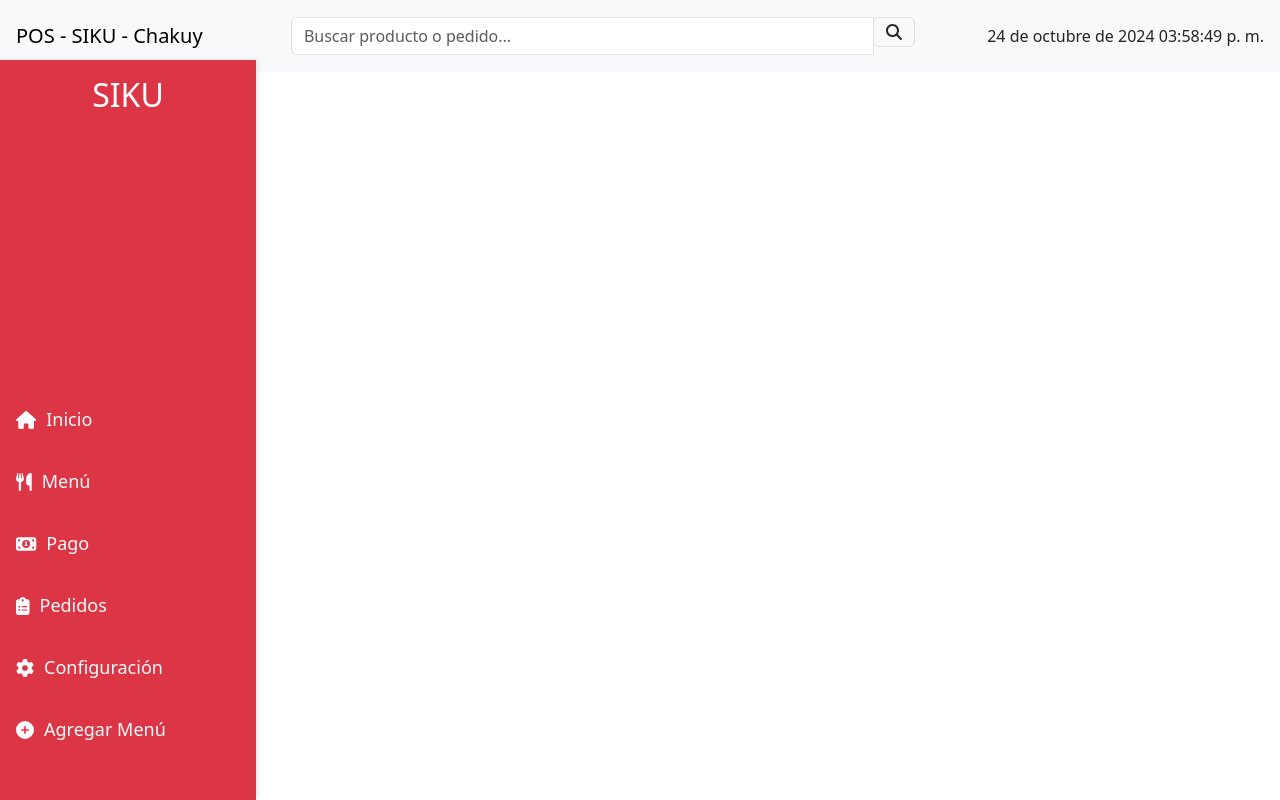
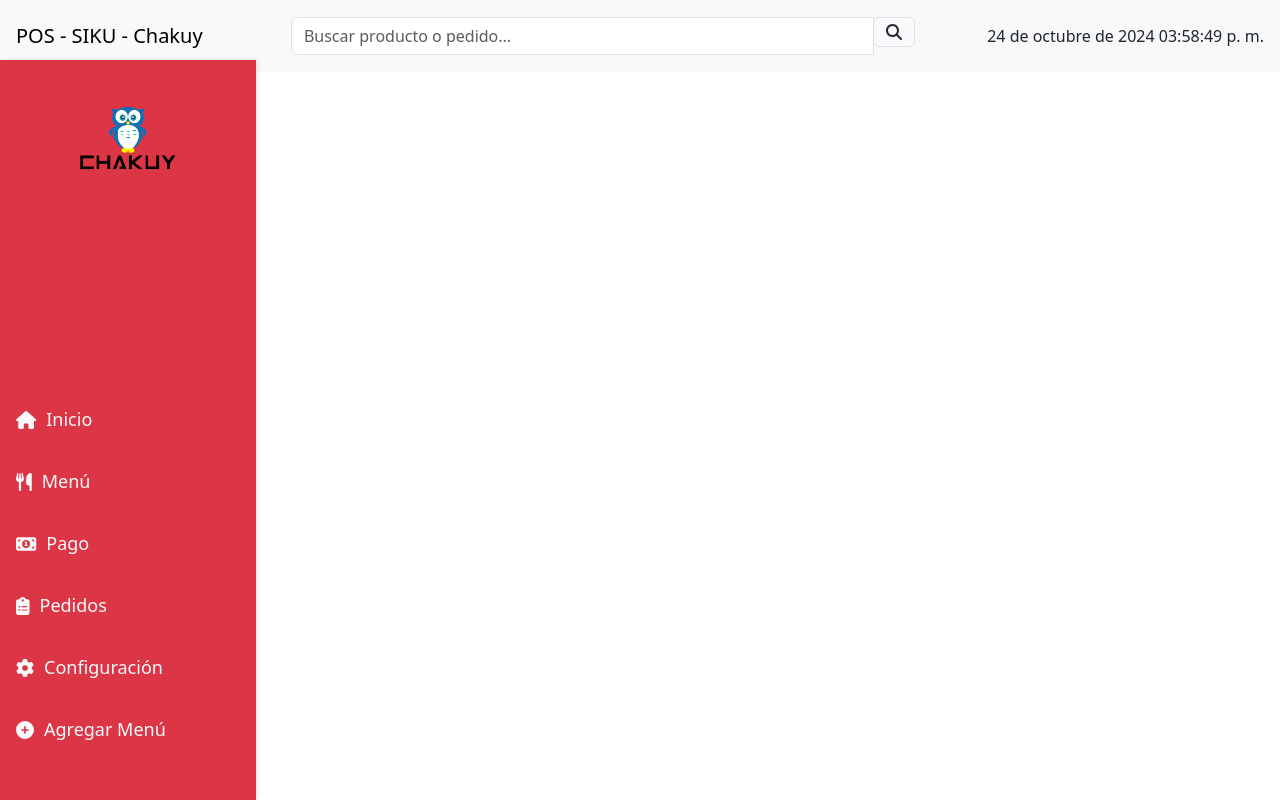
Before and after one commit to tasajos/siku, a React (Create React App) app in the folder siku/: page / in a window 1280 px wide. Built offline with nearby package versions, Linux system fonts and the light colour scheme; no server answers.

Commit message:
actualizar_barra_lateral

```diff
--- a/siku/src/Components/Layout/BarraLateral.css
+++ b/siku/src/Components/Layout/BarraLateral.css
@@ -43,3 +43,12 @@
   .barra-lateral .mr-2 {
     margin-right: 10px;
   }
+
+  .barra-lateral .logo {
+    text-align: center;
+  }
+
+  .barra-lateral .logo-img {
+    border-radius: 30%; /* Hacer el logo redondo */
+    margin-bottom: 5px;
+  }
--- a/siku/src/Components/Layout/BarraLateral.js
+++ b/siku/src/Components/Layout/BarraLateral.js
@@ -1,14 +1,17 @@
 import React from 'react';
 import { Link } from 'react-router-dom';
 import { FontAwesomeIcon } from '@fortawesome/react-fontawesome';
-import { faHome, faUtensils, faMoneyBillAlt, faClipboardList, faCog, faPlusCircle } from '@fortawesome/free-solid-svg-icons'; // Agregar íconos necesarios
+import { faHome, faUtensils, faMoneyBillAlt, faClipboardList, faCog, faPlusCircle } from '@fortawesome/free-solid-svg-icons';
 import './BarraLateral.css'; // Asegúrate de tener este archivo CSS para los estilos
+import logo from '../../assets/logo_cha.png'; // Importa la imagen del logo
 
 const BarraLateral = () => {
   return (
     <aside className="barra-lateral bg-danger text-light">
-      <div className="logo">
-        <h2 className="text-center">SIKU</h2>
+      <div className="logo text-center mt-3">
+        {/* Agregar el logo */}
+        <img src={logo} alt="Logo SIKU" className="logo-img mb-3" style={{ width: '100px', height: '100px' }} />
+        <h2 className="text-center"></h2>
       </div>
       <ul className="list-unstyled mt-4">
         <li>
```
Also changed, not shown: siku/src/assets/logo_cha.png (added).
